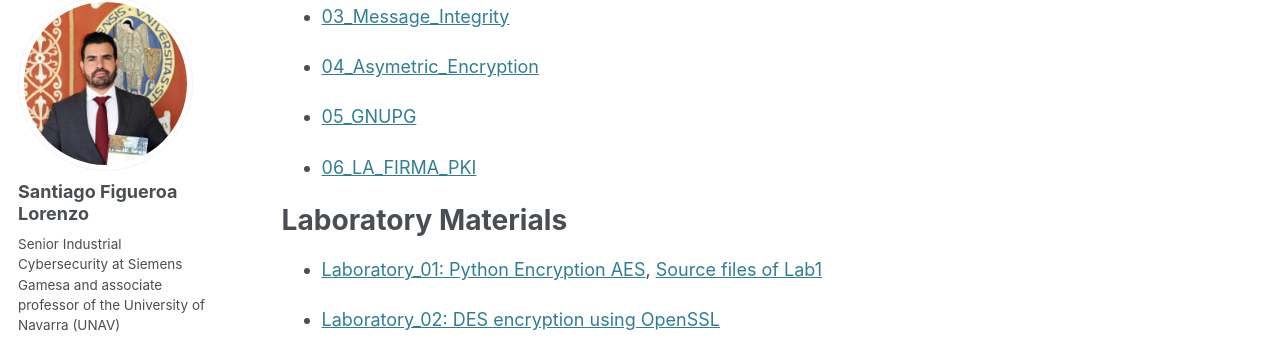
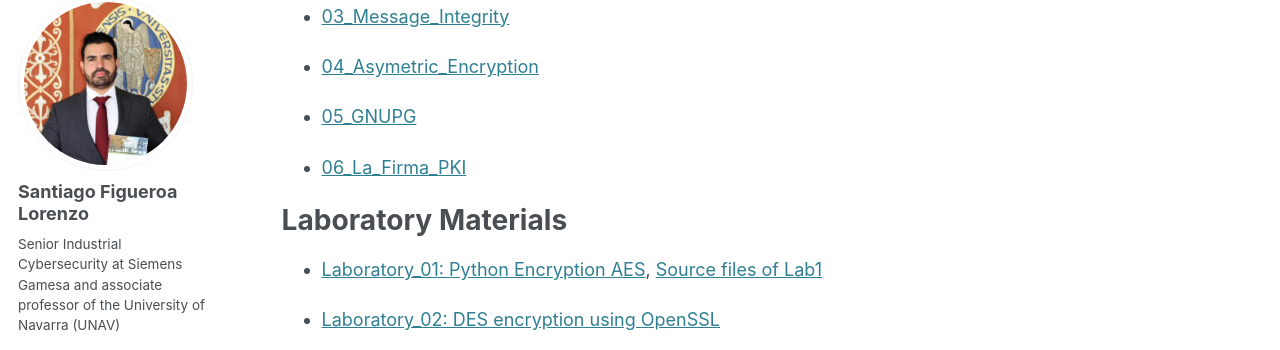
Before and after one commit to sfl0r3nz05/sfl0r3nz05.github.io, a Jekyll site: the page built from _teaching/2025-spring-1.md, in a window 1280 px wide and 900 px high, scrolled down 375 px. Shown: the part 103-453 px from the top of the window. Built offline with Jekyll 4.4.1, drawn with Linux system fonts in a browser that asks for light colours; some web fonts are replaced.

Commit message:
update signing

```diff
--- a/_teaching/2025-spring-1.md
+++ b/_teaching/2025-spring-1.md
@@ -22,7 +22,7 @@ Lecture Slides
 
 - [05_GNUPG](https://sfl0r3nz05.github.io/files/slides/05_GNUPG.pdf)
 
-- [06_LA_FIRMA_PKI](https://sfl0r3nz05.github.io/files/slides/05_GNUPG.pdf)
+- [06_La_Firma_PKI](https://sfl0r3nz05.github.io/files/slides/05_GNUPG.pdf)
 
 Laboratory Materials
 ======
```
